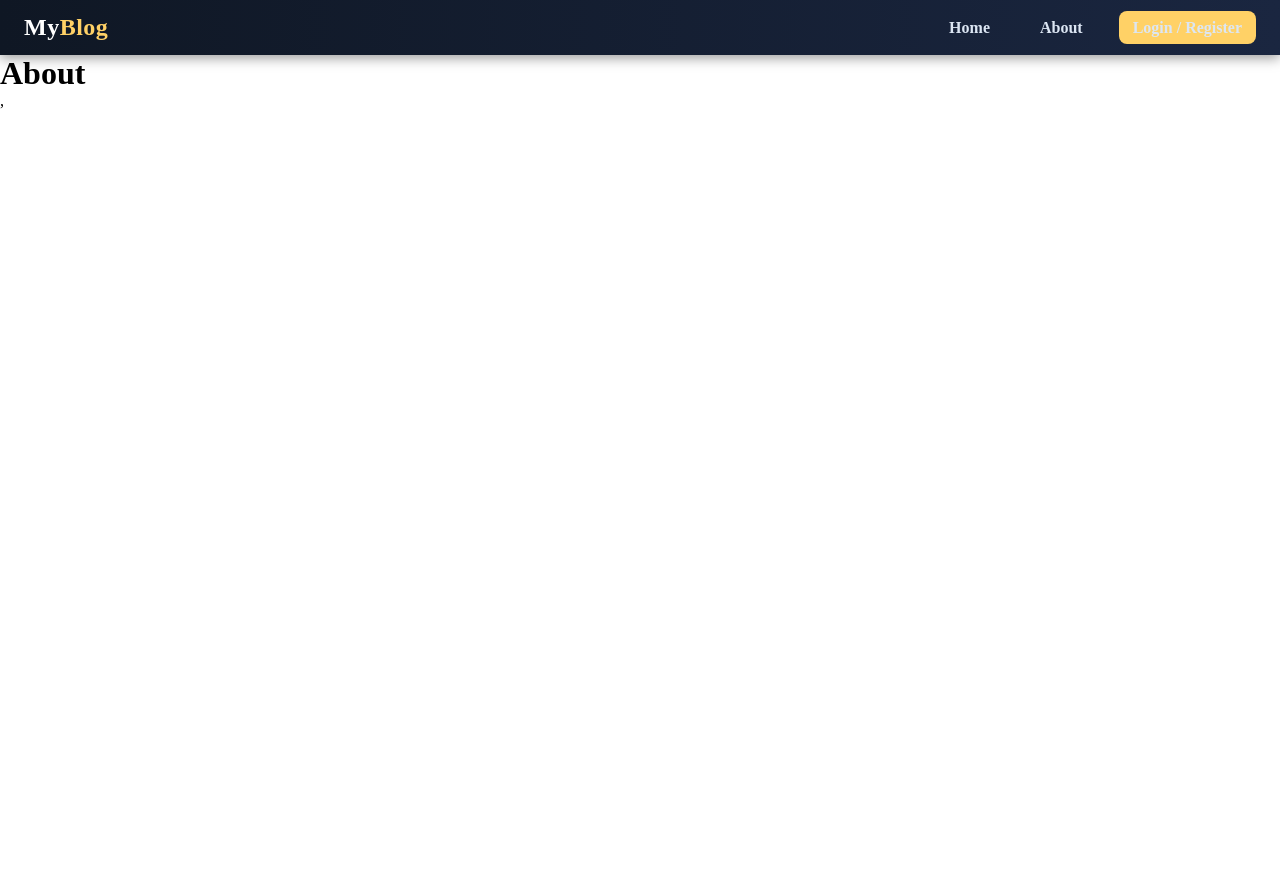
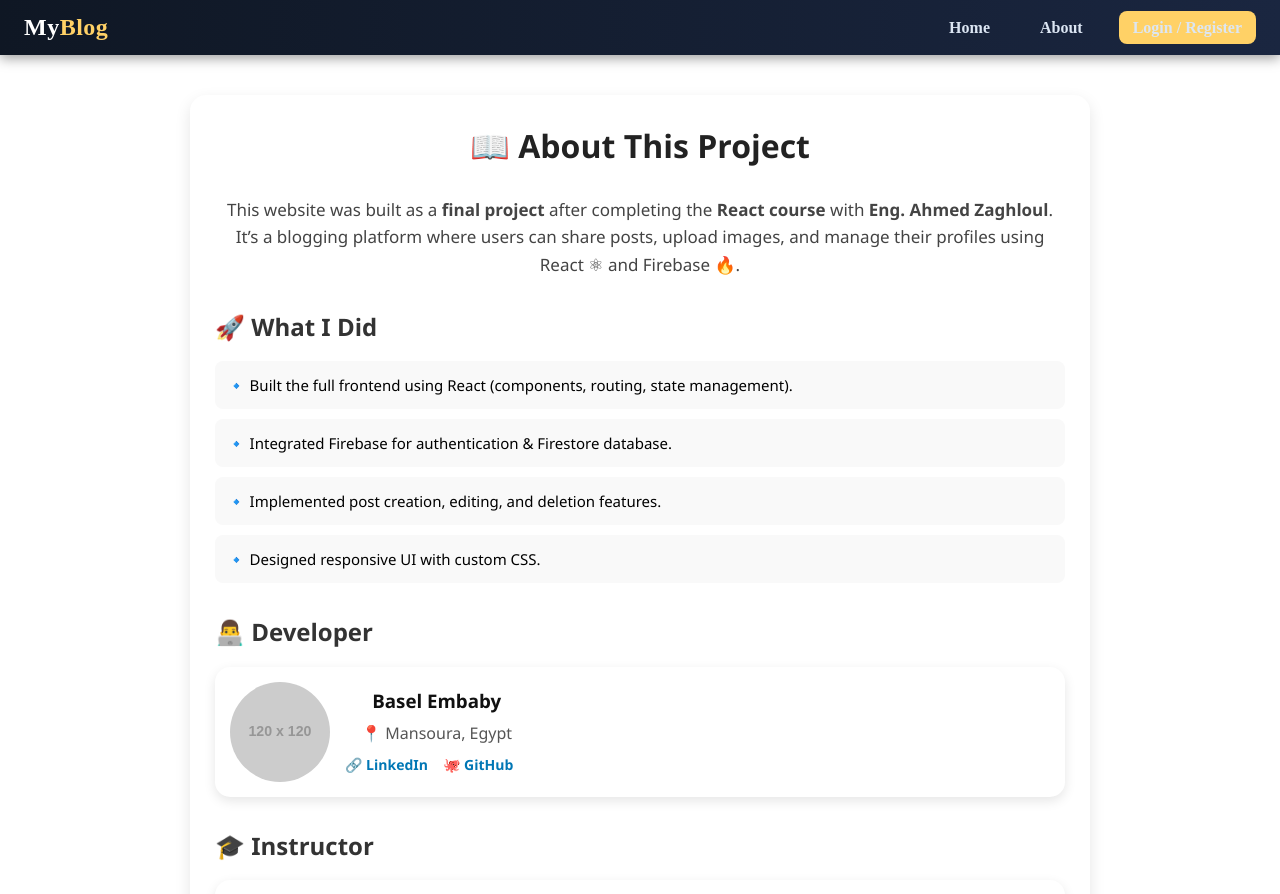
Before and after one commit to engbasel/React-Blog-App, a React (Vite) app: page /about in a window 1280 px wide. Shown: the top 894 px of the page. Before the commit the page ends 800 px from the top, so only its background shows below. Built offline with nearby package versions, Linux system fonts and the light colour scheme; no server answers.

Commit message:
`feat: updated About page with new content and design`

```diff
--- /dev/null
+++ b/src/features/about/About.css
@@ -0,0 +1,84 @@
+.about-container {
+    max-width: 900px;
+    margin: 40px auto;
+    padding: 25px;
+    background: #fff;
+    border-radius: 16px;
+    box-shadow: 0 6px 16px rgba(0, 0, 0, 0.1);
+    font-family: "Segoe UI", sans-serif;
+    line-height: 1.6;
+  }
+
+  .about-container h1 {
+    text-align: center;
+    margin-bottom: 25px;
+    color: #222;
+  }
+
+  .intro {
+    font-size: 17px;
+    color: #444;
+    margin-bottom: 30px;
+    text-align: center;
+  }
+
+  .about-section {
+    margin-bottom: 30px;
+  }
+
+  .about-section h2 {
+    color: #333;
+    margin-bottom: 15px;
+  }
+
+  .about-section ul {
+    list-style: none;
+    padding-left: 0;
+  }
+
+  .about-section ul li {
+    background: #f9f9f9;
+    margin-bottom: 10px;
+    padding: 12px;
+    border-radius: 8px;
+    font-size: 15px;
+  }
+
+  .profile-card {
+    display: flex;
+    align-items: center;
+    gap: 15px;
+    background: #fdfdfd;
+    padding: 15px;
+    border-radius: 12px;
+    box-shadow: 0 2px 8px rgba(0, 0, 0, 0.08);
+  }
+
+  .profile-img {
+    width: 100px;
+    height: 100px;
+    border-radius: 50%;
+    object-fit: cover;
+  }
+
+  .profile-card h3 {
+    margin: 0;
+    color: #111;
+  }
+
+  .profile-card p {
+    margin: 5px 0;
+    color: #555;
+  }
+
+  .links a {
+    margin-right: 15px;
+    text-decoration: none;
+    font-size: 14px;
+    color: #0077b5;
+    font-weight: bold;
+  }
+
+  .links a:hover {
+    text-decoration: underline;
+  }
--- a/src/features/about/About.jsx
+++ b/src/features/about/About.jsx
@@ -1,9 +1,73 @@
-import React from 'react'
+import React from "react";
+import "./About.css";
 
 export default function About() {
-    return (
-        <div>
-            <h1>About</h1>
+  return (
+    <div className="about-container">
+      <h1>📖 About This Project</h1>
+      <p className="intro">
+        This website was built as a <strong>final project</strong> after completing the
+        <strong> React course</strong> with <strong>Eng. Ahmed Zaghloul</strong>.
+        It’s a blogging platform where users can share posts, upload images, and manage
+        their profiles using <span>React</span> ⚛ and <span>Firebase</span> 🔥.
+      </p>
+
+      <section className="about-section">
+        <h2>🚀 What I Did</h2>
+        <ul>
+          <li>🔹 Built the full frontend using React (components, routing, state management).</li>
+          <li>🔹 Integrated Firebase for authentication & Firestore database.</li>
+          <li>🔹 Implemented post creation, editing, and deletion features.</li>
+          <li>🔹 Designed responsive UI with custom CSS.</li>
+        </ul>
+      </section>
+
+      <section className="about-section">
+        <h2>👨‍💻 Developer</h2>
+        <div className="profile-card">
+          <img
+            src="https://via.placeholder.com/120"
+            alt="Basel Embaby"
+            className="profile-img"
+          />
+          <div>
+            <h3>Basel Embaby</h3>
+            <p>📍 Mansoura, Egypt</p>
+            <div className="links">
+              <a href="https://linkedin.com/in/YOUR_LINKEDIN" target="_blank" rel="noreferrer">
+                🔗 LinkedIn
+              </a>
+              <a href="https://github.com/YOUR_GITHUB" target="_blank" rel="noreferrer">
+                🐙 GitHub
+              </a>
+            </div>
+          </div>
         </div>
-    )
+      </section>
+
+      <section className="about-section">
+        <h2>🎓 Instructor</h2>
+        <div className="profile-card">
+          <img
+            src="https://via.placeholder.com/120"
+            alt="Ahmed Zaghloul"
+            className="profile-img"
+          />
+          <div>
+            <h3>Eng. Ahmed Zaghloul</h3>
+            <p>Senior Software Engineer & Instructor</p>
+            <div className="links">
+              <a
+                href="https://www.linkedin.com/in/azaghloul/"
+                target="_blank"
+                rel="noreferrer"
+              >
+                🔗 LinkedIn
+              </a>
+            </div>
+          </div>
+        </div>
+      </section>
+    </div>
+  );
 }
```
